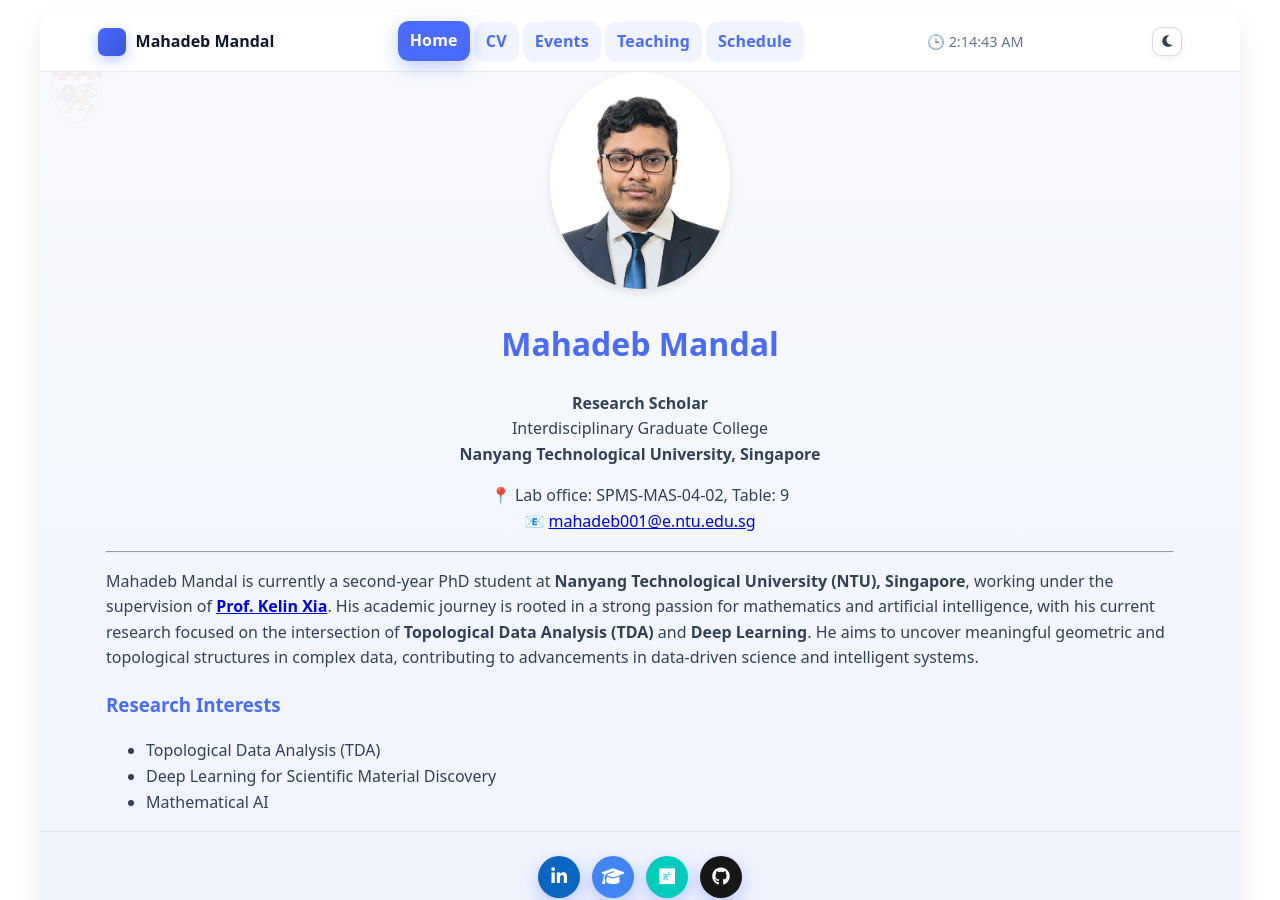
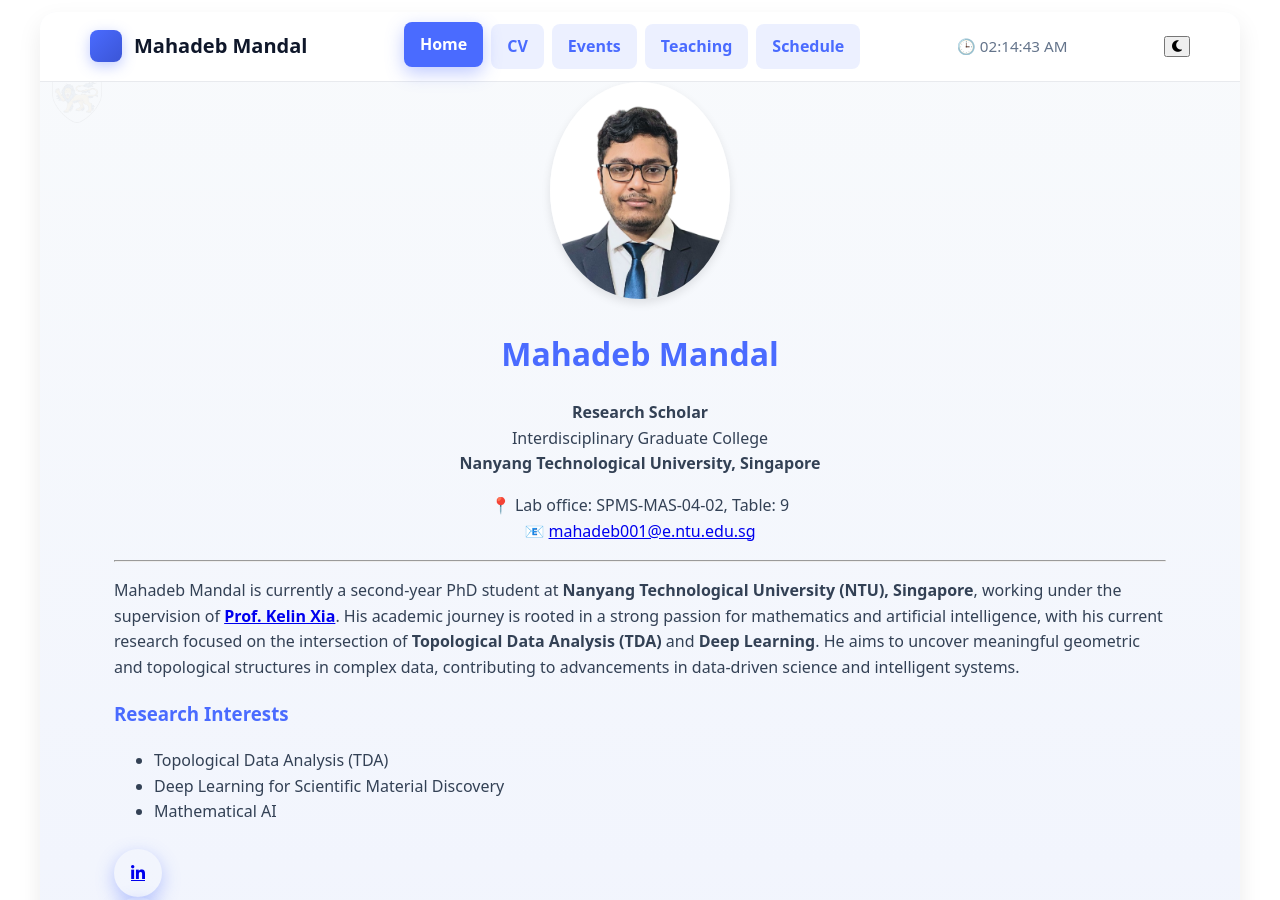
Before and after one commit to mahadeb-ai/mahadeb-ai.github.io, a Jekyll site: the page built from index.md, in a window 1280 px wide and 900 px high. Built offline with Jekyll 4.4.1, drawn with Linux system fonts in a browser that asks for light colours; some of the changed text lies outside the part shown.

Commit message:
Update default.html

```diff
--- a/_layouts/default.html
+++ b/_layouts/default.html
@@ -2,138 +2,74 @@
 <html lang="en">
 <head>
   <meta charset="utf-8" />
-  <title>{{ page.title }} | {{ site.title }}</title>
   <meta name="viewport" content="width=device-width, initial-scale=1" />
   <meta name="color-scheme" content="light dark" />
-  <meta name="description" content="{{ page.excerpt | default: site.description | strip_html | strip_newlines | truncate: 160 }}" />
+  <meta name="theme-color" content="#4a6bff" />
+  <meta name="robots" content="index, follow" />
 
-  <!-- Icons / Fonts -->
+  <title>{{ page.title }} | {{ site.title }}</title>
+  <meta name="description" content="{{ page.excerpt | default: site.description | strip_html | truncate: 160 }}" />
+
+  <!-- Favicon -->
+  <link rel="icon" href="{{ site.favicon_ico | default: '/assets/favicon.ico' }}" type="image/x-icon">
+
+  <!-- Preload critical fonts -->
   <link rel="preconnect" href="https://cdnjs.cloudflare.com" crossorigin>
+  <link rel="preload" href="https://cdnjs.cloudflare.com/ajax/libs/font-awesome/6.5.0/css/all.min.css" as="style">
   <link rel="stylesheet" href="https://cdnjs.cloudflare.com/ajax/libs/font-awesome/6.5.0/css/all.min.css" integrity="sha512-0S8oJx7p0x6l9xXqkci4c9yF7v7sQ6qVx0M0o1+W9Hn4Q6G5Qb3m7KxQv0mNwq7p3A7xJgYf0Ck6bTz9jvCmAQ==" crossorigin="anonymous" referrerpolicy="no-referrer"/>
 
-  <!-- CSS: tokens first -->
   <style>
     :root{
-      /* brand */
-      --brand-600:#4a6bff; /* primary */
-      --brand-700:#3b55d6;
-      --brand-200:#e7ecff;
-      /* text */
-      --txt-900:#0f172a;  /* slate-900 */
-      --txt-700:#334155;
-      --txt-500:#64748b;
-      /* surface */
-      --bg:#ffffff;
-      --bg-soft:#f8fafc;
-      --ring:rgba(74,107,255,.35);
+      --brand-600:#4a6bff; --brand-700:#3b55d6; --brand-200:#e7ecff;
+      --txt-900:#0f172a; --txt-700:#334155; --txt-500:#64748b;
+      --bg:#ffffff; --bg-soft:#f8fafc; --ring:rgba(74,107,255,.35);
       --shadow:0 10px 25px rgba(2,6,23,.08);
     }
     @media (prefers-color-scheme: dark){
       :root{
-        --brand-600:#7da0ff;
-        --brand-700:#9ab3ff;
-        --brand-200:#22306b;
-        --txt-900:#e5e7eb;
-        --txt-700:#cbd5e1;
-        --txt-500:#94a3b8;
-        --bg:#0b1020;
-        --bg-soft:#0f172a;
-        --ring:rgba(125,160,255,.45);
-        --shadow:0 10px 25px rgba(0,0,0,.4);
+        --brand-600:#7da0ff; --brand-700:#9ab3ff; --brand-200:#22306b;
+        --txt-900:#f1f5f9; --txt-700:#cbd5e1; --txt-500:#94a3b8;
+        --bg:#0b1020; --bg-soft:#0f172a; --ring:rgba(125,160,255,.45);
+        --shadow:0 10px 25px rgba(0,0,0,.5);
       }
-      .logo-mark{ filter: brightness(1.2) contrast(1.1); }
     }
 
-    *{box-sizing:border-box}
-    html,body{height:100%}
-    body{margin:0;font-family:system-ui,-apple-system,Segoe UI,Roboto,Ubuntu,Cantarell,Noto Sans,sans-serif;line-height:1.6;color:var(--txt-700);background:var(--bg)}
+    *,*::before,*::after{box-sizing:border-box}
+    html{font-family:system-ui,-apple-system,Segoe UI,Roboto,Ubuntu,Cantarell,Noto Sans,sans-serif;line-height:1.6;color:var(--txt-700);background:var(--bg);scroll-behavior:smooth}
+    body{margin:0;height:100%}
 
-    /* Skip link */
-    .skip-link{position:absolute;left:-9999px;top:auto;width:1px;height:1px;overflow:hidden}
-    .skip-link:focus{left:1rem;top:1rem;width:auto;height:auto;background:var(--brand-600);color:#fff;padding:.5rem .75rem;border-radius:.5rem;z-index:1000}
+    .skip-link{position:absolute;left:-9999px;top:auto;width:1px;height:1px;overflow:hidden;z-index:100}
+    .skip-link:focus{left:1rem;top:1rem;background:var(--brand-600);color:#fff;padding:.75rem 1rem;border-radius:8px}
 
-    /* Frame */
     .page-frame{margin:12px auto;max-width:1200px;border-radius:16px;background:linear-gradient(180deg,var(--bg-soft),var(--brand-200) 220%);box-shadow:var(--shadow);overflow:hidden}
-    .container{max-width:1100px;margin:0 auto;padding:0 1rem}
+    .container{max-width:1100px;margin:0 auto;padding:0 1.5rem}
 
-    /* Header/Nav */
-    header{position:sticky;top:0;background:var(--bg);backdrop-filter:saturate(140%) blur(6px);border-bottom:1px solid rgba(100,116,139,.15);z-index:50}
-    .nav-wrap{display:flex;align-items:center;justify-content:space-between;gap:.75rem;padding:.6rem .5rem}
-    .brand{display:flex;align-items:center;gap:.6rem;font-weight:700;color:var(--txt-900);text-decoration:none}
-    .brand .logo-mark{width:28px;height:28px;border-radius:7px;background:linear-gradient(135deg,var(--brand-600),var(--brand-700));box-shadow:0 4px 14px var(--ring)}
+    header{position:sticky;top:0;background:var(--bg);backdrop-filter:saturate(140%) blur(12px);border-bottom:1px solid rgba(100,116,139,.15);z-index:50}
+    .nav-wrap{display:flex;align-items:center;justify-content:space-between;flex-wrap:wrap;gap:1rem;padding:.75rem 0}
+    .brand{display:flex;align-items:center;gap:.75rem;font-weight:700;font-size:1.25rem;color:var(--txt-900);text-decoration:none}
+    .logo-mark{width:32px;height:32px;border-radius:8px;background:linear-gradient(135deg,var(--brand-600),var(--brand-700));box-shadow:0 4px 14px var(--ring)}
 
-    /* Live clock */
-    .clock{font-variant-numeric:tabular-nums;color:var(--txt-500);font-size:.9rem;white-space:nowrap}
+    .clock{font-variant-numeric:tabular-nums;color:var(--txt-500);font-size:.95rem}
+    .menu{display:flex;gap:.5rem;align-items:center;flex-wrap:wrap}
+    .menu a{display:inline-block;padding:.6rem 1rem;border-radius:8px;background:rgba(74,107,255,.1);color:var(--brand-600);font-weight:600;text-decoration:none;transition:all .2s}
+    .menu a:hover,.menu a[aria-current="page"]{background:var(--brand-600);color:#fff;transform:translateY(-2px);box-shadow:0 6px 18px var(--ring)}
 
-    /* Menu */
-    .menu{display:flex;gap:.25rem;align-items:center}
-    .menu a{display:inline-block;text-decoration:none;color:var(--brand-600);font-weight:600;letter-spacing:.2px;padding:.45rem .75rem;border-radius:.65rem;background:rgba(74,107,255,.08);transition:.2s ease}
-    .menu a:hover,.menu a[aria-current="page"]{color:#fff;background:var(--brand-600);box-shadow:0 6px 18px var(--ring);transform:translateY(-1px)}
-
-    /* Mobile menu */
-    .hamburger{display:none;appearance:none;border:0;background:transparent;font-size:1.25rem;padding:.35rem;border-radius:.5rem}
-    .hamburger:focus{outline:2px solid var(--brand-600)}
+    .hamburger{display:none;cursor:pointer;background:none;border:none;font-size:1.5rem;color:var(--txt-700)}
     #nav-toggle{display:none}
-
-    @media (max-width: 780px){
-      .hamburger{display:inline-block}
-      .menu{display:none}
-      #nav-toggle:checked + .menu{display:flex;flex-direction:column;gap:.35rem;position:absolute;left:0;right:0;top:54px;padding:.5rem 1rem 1rem;background:var(--bg);border-bottom:1px solid rgba(100,116,139,.15)}
+    @media (max-width:780px){
+      .hamburger{display:block}
+      .menu{position:absolute;top:100%;left:0;right:0;background:var(--bg);flex-direction:column;padding:1rem;border-bottom:1px solid rgba(100,116,139,.15);box-shadow:var(--shadow);display:none}
+      #nav-toggle:checked ~ .menu{display:flex}
     }
 
-    main{margin:2rem auto;max-width:900px;padding:0 1rem;color:var(--txt-700)}
-    main h1, main h2, main h3{color:var(--brand-600)}
+    main{margin:3rem auto;max-width:900px;padding:0 1rem}
+    main h1,main h2,main h3{color:var(--brand-600)}
 
-    .section-title{text-align:center;color:var(--brand-600);margin:0 0 1.25rem;font-size:1.75rem;position:relative}
-    .section-title::after{content:"";display:block;width:96px;height:4px;background:linear-gradient(to right,var(--brand-600),var(--brand-700));margin:.45rem auto 0;border-radius:3px}
+    footer .social{gap:16px;margin:1.5rem 0}
+    .chip{width:48px;height:48px;border-radius:50%;display:flex;align-items:center;justify-content:center;box-shadow:0 6px 18px var(--ring);transition:all .2s}
+    .chip:hover{transform:translateY(-4px)}
 
-    /* Contact Cards */
-    .contact-section{margin:2.5rem auto;max-width:900px;padding:0 1rem}
-    .cards{display:grid;grid-template-columns:repeat(auto-fit,minmax(220px,1fr));gap:1rem}
-    .card{background:var(--bg);border-radius:14px;padding:1rem;box-shadow:0 5px 14px rgba(2,6,23,.06);transition:transform .2s ease, box-shadow .2s ease}
-    .card:hover{transform:translateY(-3px);box-shadow:0 12px 24px rgba(2,6,23,.08)}
-    .icon{font-size:1.2rem;margin-top:.15rem;color:var(--brand-600)}
-    .card h3{margin:.25rem 0;color:var(--txt-900);font-size:1rem}
-    .card p, .card a{margin:.2rem 0;color:var(--txt-700);font-size:.9rem}
-    .card a{color:var(--txt-900);text-decoration:none}
-    .card a:hover{text-decoration:underline}
-
-    /* Footer */
-    .cv-btn{margin-left:.25rem}
-    .theme-toggle{margin-left:.35rem;appearance:none;border:1px solid rgba(100,116,139,.25);background:var(--bg);color:var(--txt-700);padding:.35rem .55rem;border-radius:.6rem;cursor:pointer;box-shadow:0 2px 6px rgba(2,6,23,.06)}
-    .theme-toggle:hover{border-color:var(--brand-600)}
-
-    /* Footer */
-    footer{border-top:1px solid rgba(100,116,139,.15);padding:1.25rem 0;text-align:center}
-    .social{display:flex;justify-content:center;gap:.6rem;margin:.25rem 0 1rem}
-    .chip{display:inline-grid;place-items:center;width:40px;height:40px;border-radius:999px;background:linear-gradient(135deg,var(--brand-600),var(--brand-700));color:#fff;text-decoration:none;box-shadow:0 6px 18px var(--ring);transition:transform .18s ease}
-    .chip:hover{transform:translateY(-2px)}
-    .last-updated{font-size:.85rem;color:var(--txt-500)}
-
-    /* Utilities */
-    .sr-only{position:absolute;width:1px;height:1px;padding:0;margin:-1px;overflow:hidden;clip:rect(0,0,0,0);white-space:nowrap;border:0}
-
-    /* Social chips */
-    .social{ display:flex; justify-content:center; gap:12px; margin:.25rem 0 1rem; }
-
-    .chip{
-      display:inline-flex; align-items:center; justify-content:center;
-      width:42px; height:42px; border-radius:999px;
-      background:var(--chip-bg,#fff);
-      color:#fff;
-      box-shadow:0 6px 18px var(--ring);
-      transition:transform .18s ease, box-shadow .18s ease;
-    }
-    .chip:hover{ transform:translateY(-2px); }
-
-    .chip i{ font-size:18px; line-height:1; }
-
-    /* brand backgrounds */
-    .chip--linkedin{ --chip-bg:#0A66C2; }
-    .chip--scholar{  --chip-bg:#4285F4; }
-    .chip--rg{       --chip-bg:#00CCBB; }
-    .chip--github{   --chip-bg:#181717; }
-
+    .last-updated{font-size:.9rem;color:var(--txt-500);text-align:center;margin-bottom:1rem}
   </style>
   {% seo %}
 </head>
@@ -142,22 +78,23 @@
   <div class="page-frame">
     <header>
       <div class="container nav-wrap" role="navigation" aria-label="Primary">
-        <a class="brand" href="{{ '/' | relative_url }}" aria-label="{{ site.title }} home">
+        <a class="brand" href="{{ '/' | relative_url }}">
           <span class="logo-mark" aria-hidden="true"></span>
           <span>{{ site.title }}</span>
         </a>
-        <label for="nav-toggle" class="sr-only">Toggle Navigation</label>
-        <button class="hamburger" aria-controls="site-menu" aria-expanded="false" onclick="document.getElementById('nav-toggle').click()">
+
+        <label class="hamburger" for="nav-toggle" aria-label="Toggle menu">
           <i class="fa-solid fa-bars"></i>
-        </button>
-        <input id="nav-toggle" type="checkbox" hidden>
-        <nav id="site-menu" class="menu">
+        </label>
+        <input type="checkbox" id="nav-toggle" hidden>
+        <nav class="menu" id="site-menu">
           {% for item in site.nav %}
             <a href="{{ item.url | relative_url }}" {% if page.url == item.url %}aria-current="page"{% endif %}>{{ item.title }}</a>
           {% endfor %}
         </nav>
-        <div class="clock" aria-live="polite" title="Your local time">🕒 <span id="live-clock"></span></div>
-        <button id="theme-toggle" class="theme-toggle" aria-label="Toggle dark mode"><i class="fa-solid fa-moon"></i></button>
+
+        <div class="clock" aria-live="polite">🕒 <span id="live-clock"></span></div>
+        <button id="theme-toggle" aria-label="Toggle dark mode"><i class="fa-solid fa-moon"></i></button>
       </div>
     </header>
 
@@ -168,68 +105,41 @@
     <footer>
       <div class="container">
         <div class="social" aria-label="Social links">
-          <a class="chip chip--linkedin" href="https://www.linkedin.com/in/mahadeb-mandal-5486a726b/" target="_blank" rel="noopener" aria-label="LinkedIn">
-            <i class="fab fa-linkedin-in" aria-hidden="true"></i>
-          </a>
-          <a class="chip chip--scholar" href="https://scholar.google.com/" target="_blank" rel="noopener" aria-label="Google Scholar">
-            <i class="fas fa-graduation-cap" aria-hidden="true"></i>
-          </a>
-          <a class="chip chip--rg" href="https://www.researchgate.net" target="_blank" rel="noopener" aria-label="ResearchGate">
-            <i class="fab fa-researchgate" aria-hidden="true"></i>
-          </a>
-          {% if site.github_username %}
-          <a class="chip chip--github" href="https://github.com/{{ site.github_username }}" target="_blank" rel="noopener" aria-label="GitHub">
-            <i class="fab fa-github" aria-hidden="true"></i>
-          </a>
-          {% endif %}
+          <a class="chip chip--linkedin" href="https://www.linkedin.com/in/mahadeb-mandal-5486a726b/" target="_blank" rel="noopener" aria-label="LinkedIn"><i class="fab fa-linkedin-in"></i></a>
+          <a class="chip chip--scholar" href="https://scholar.google.com/" target="_blank" rel="noopener" aria-label="Google Scholar"><i class="fas fa-graduation-cap"></i></a>
+          <a class="chip chip--rg" href="https://www.researchgate.net" target="_blank" rel="noopener" aria-label="ResearchGate"><i class="fab fa-researchgate"></i></a>
+          <a class="chip chip--github" href="https://github.com/{{ site.github_username }}" target="_blank" rel="noopener" aria-label="GitHub"><i class="fab fa-github"></i></a>
         </div>
-        <div class="last-updated">&copy; {{ 'now' | date: '%Y' }} {{ site.author | default: 'Mahadeb Mandal' }} · Last updated {{ page.last_modified_at | date: "%B %d, %Y" }}</div>
+        <div class="last-updated">
+          © {{ 'now' | date: '%Y' }} Mahadeb Mandal · Last updated {{ site.time | date: "%B %d, %Y" }}
+        </div>
       </div>
     </footer>
   </div>
 
-  <!-- JS: Live clock + prefer-reduced-motion friendly tick -->
-  <script>
-    (function(){
+  <script defer>
+    // Live Clock
     const clock = document.getElementById('live-clock');
-      function tick(){
-        const now = new Date();
-        clock.textContent = now.toLocaleTimeString();
+    if (clock) {
+      const tick = () => clock.textContent = new Date().toLocaleTimeString([], {hour: '2-digit', minute:'2-digit', second:'2-digit'});
+      tick(); setInterval(tick, 1000);
     }
-      tick();
-      const id = setInterval(tick, 1000);
-      if (window.matchMedia('(prefers-reduced-motion: reduce)').matches){
-        clearInterval(id);
-        clock.textContent = new Date().toLocaleTimeString();
-      }
-    })();
-  </script>
-  <!-- JS: Theme toggle + Live clock -->
-  <script>
-    (function(){
-      const clock = document.getElementById('live-clock');
-      function tick(){
-        clock.textContent = new Date().toLocaleTimeString();
-      }
-      if(clock){ tick(); var id = setInterval(tick, 1000);
-        if (window.matchMedia('(prefers-reduced-motion: reduce)').matches){ clearInterval(id); tick(); }
-      }
-      // Theme persistence
+
+    // Theme Toggle
     const btn = document.getElementById('theme-toggle');
     const root = document.documentElement;
     const key = 'mm-theme';
-      function applyTheme(mode){
-        if(mode==='dark'){ root.dataset.theme='dark'; document.documentElement.classList.add('dark'); }
-        else { root.dataset.theme='light'; document.documentElement.classList.remove('dark'); }
-      }
-      const saved = localStorage.getItem(key);
-      if(saved){ applyTheme(saved); }
-      btn && btn.addEventListener('click', function(){
-        const next = (localStorage.getItem(key) === 'dark') ? 'light' : 'dark';
-        localStorage.setItem(key, next); applyTheme(next);
-        this.innerHTML = next==='dark' ? '<i class="fa-solid fa-sun"></i>' : '<i class="fa-solid fa-moon"></i>';
+    const apply = (mode) => {
+      root.dataset.theme = mode;
+      btn.innerHTML = mode === 'dark' ? '<i class="fa-solid fa-sun"></i>' : '<i class="fa-solid fa-moon"></i>';
+    };
+    const saved = localStorage.getItem(key) || (window.matchMedia('(prefers-color-scheme: dark)').matches ? 'dark' : 'light');
+    apply(saved);
+    btn.addEventListener('click', () => {
+      const next = root.dataset.theme === 'dark' ? 'light' : 'dark';
+      localStorage.setItem(key, next);
+      apply(next);
     });
-    })();
   </script>
 </body>
 </html>
```
Lines whose indentation alone changed are shown as unchanged.
